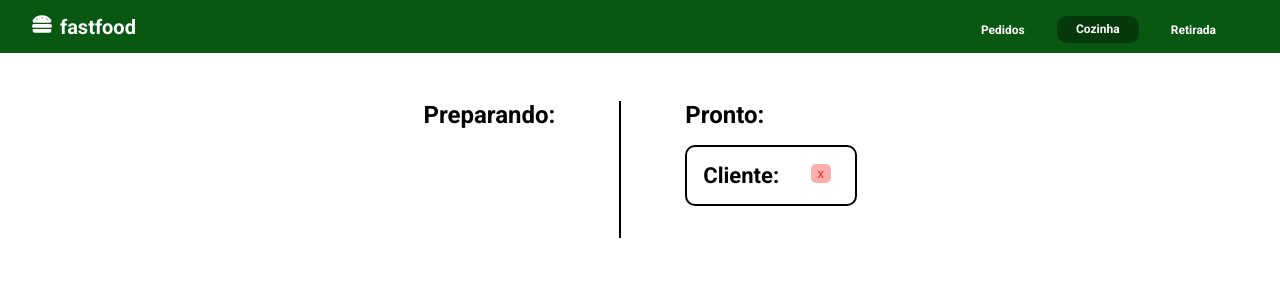
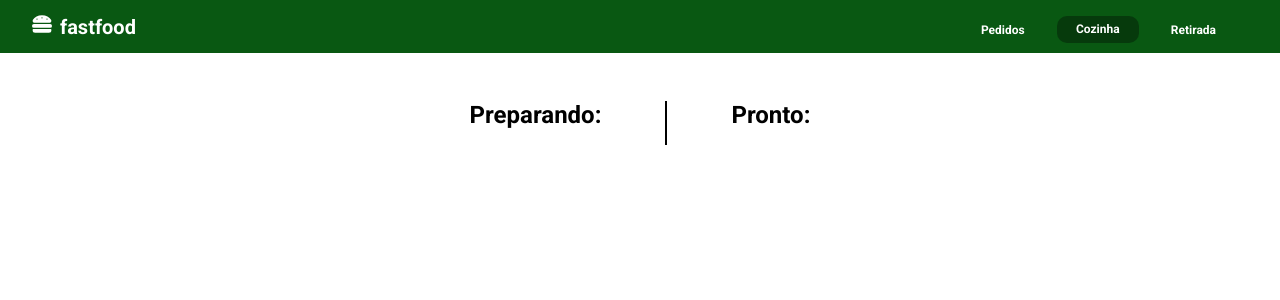
Before and after one commit to lucasveigaa/teste-devio, a React (Vite) app: page /kitchen in a window 1280 px wide. Shown: the top 300 px of the page. Built offline with nearby package versions, Linux system fonts and the light colour scheme.

Commit message:
feat: passing requests to kitchen page

```diff
--- a/src/contexts/RequestsContext.tsx
+++ b/src/contexts/RequestsContext.tsx
@@ -1,19 +1,34 @@
-import { createContext, PropsWithChildren, useState } from 'react';
+import { createContext, PropsWithChildren, useContext, useState } from 'react';
 import { Requests } from '../types';
+import { CartContext } from './CartContext';
 
 interface RequestsContextType {
   addToRequests: (request: Requests) => void;
   requests: Requests[];
   removeRequest: (request: Requests) => void;
+  readyRequests: Requests[];
+  addReadyRequests: (request: Requests) => void;
+  removeReadyRequest: (request: Requests) => void;
 }
 
 export const RequestsContext = createContext({} as RequestsContextType);
 
 export function RequestsProvider({ children }: PropsWithChildren) {
   const [requests, setRequests] = useState<Requests[]>([]);
+  const [readyRequests, setReadyRequests] = useState<Requests[]>([]);
+
+  const { cleanCart } = useContext(CartContext);
 
   function addToRequests(request: Requests) {
     setRequests([...requests, request]);
+    cleanCart();
+  }
+
+  function addReadyRequests(request: Requests) {
+    setReadyRequests([...readyRequests, request]);
+
+    const filteredRequests = requests.filter(req => req !== request);
+    setRequests(filteredRequests);
   }
 
   function removeRequest(request: Requests) {
@@ -21,9 +36,21 @@ export function RequestsProvider({ children }: PropsWithChildren) {
     setRequests(filteredRequests);
   }
 
+  function removeReadyRequest(request: Requests) {
+    const filteredRequests = requests.filter(req => req !== request);
+    setReadyRequests(filteredRequests);
+  }
+
   return (
     <RequestsContext.Provider
-      value={{ addToRequests, requests, removeRequest }}
+      value={{
+        addToRequests,
+        requests,
+        removeRequest,
+        addReadyRequests,
+        readyRequests,
+        removeReadyRequest,
+      }}
     >
       {children}
     </RequestsContext.Provider>
--- a/src/pages/Kitchen/index.tsx
+++ b/src/pages/Kitchen/index.tsx
@@ -1,6 +1,5 @@
 import { useContext } from 'react';
 import { FaCheck } from 'react-icons/fa';
-import { CartContext } from '../../contexts/CartContext';
 import { RequestsContext } from '../../contexts/RequestsContext';
 
 import {
@@ -16,9 +15,14 @@ import {
 } from './styles';
 
 export function Kitchen() {
-  const { cart, client } = useContext(CartContext);
-  const { requests, removeRequest } = useContext(RequestsContext);
-  console.log(requests);
+  const {
+    requests,
+    removeRequest,
+    addReadyRequests,
+    readyRequests,
+    removeReadyRequest,
+  } = useContext(RequestsContext);
+  console.log(readyRequests);
 
   return (
     <Container>
@@ -53,19 +57,25 @@ export function Kitchen() {
               >
                 x
               </Button>
-              <Button variant="green" type="button">
+              <Button
+                onClick={() => addReadyRequests(req)}
+                variant="green"
+                type="button"
+              >
                 <FaCheck size={8} />
               </Button>
             </ContainerButtons>
           </ContainerRequest>
         ))}
       </Preparing>
+
       <Ready>
         <h2>Pronto:</h2>
+        {readyRequests.map(req => (
           <ContainerRequest>
             <SubContainerRequest>
-            <strong>Cliente: {client}</strong>
-            {cart.map(item => (
+              <strong>Cliente: {req.client}</strong>
+              {req.cart.map(item => (
                 <Request key={item.id}>
                   <InformationRequest>
                     <span>
@@ -83,11 +93,16 @@ export function Kitchen() {
               ))}
             </SubContainerRequest>
             <ContainerButtons>
-            <Button variant="red" type="button">
+              <Button
+                onClick={() => removeReadyRequest(req)}
+                variant="red"
+                type="button"
+              >
                 x
               </Button>
             </ContainerButtons>
           </ContainerRequest>
+        ))}
       </Ready>
     </Container>
   );
```
Lines whose indentation alone changed are shown as unchanged.
